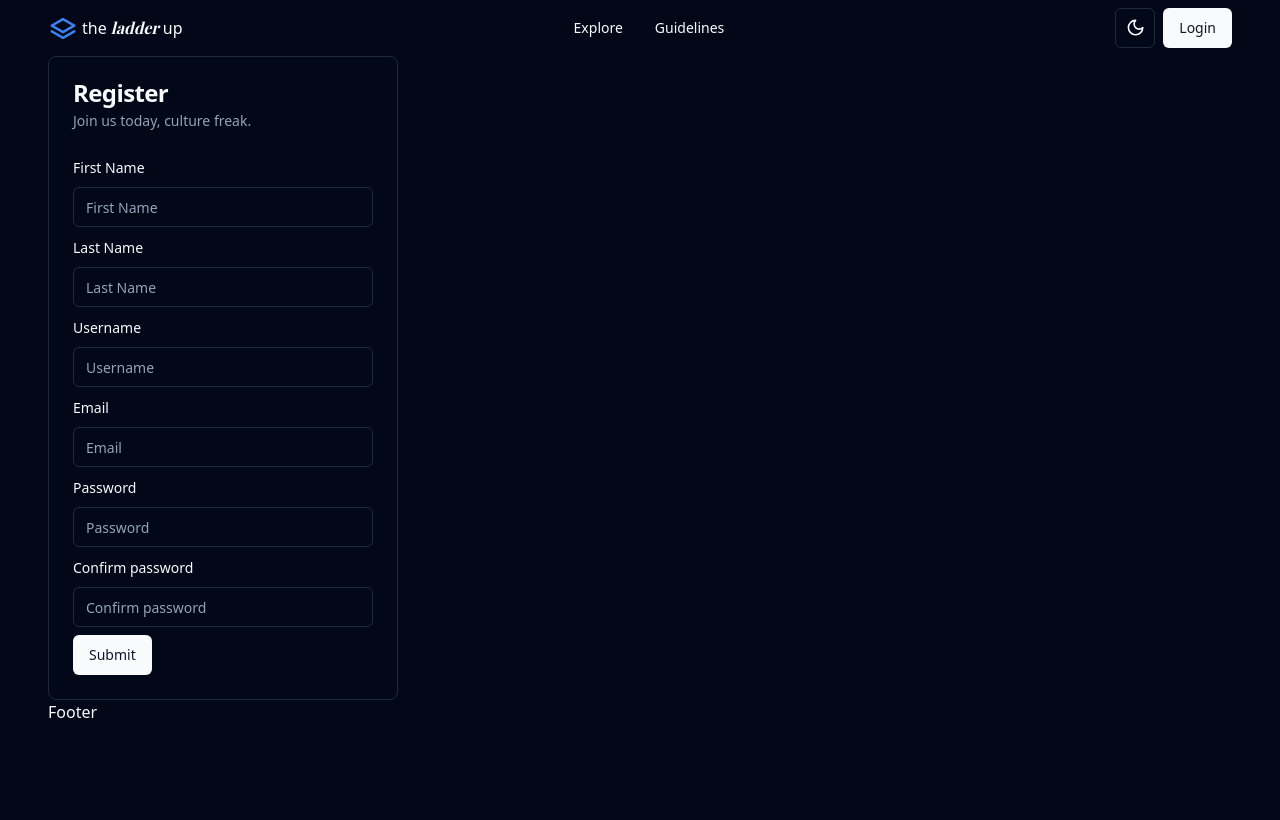
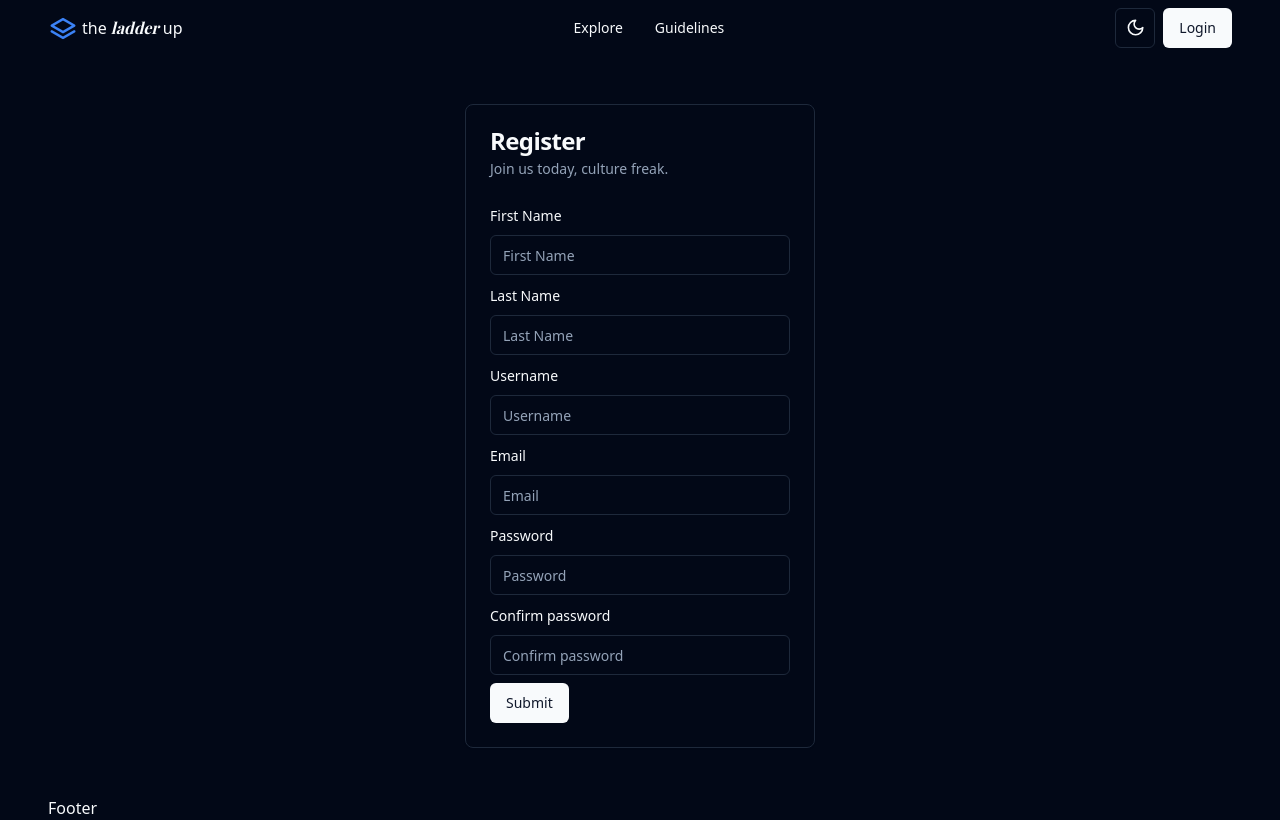
Before and after one commit to whoisrobb/the-ladder-up, a React (Vite) app in the folder client/: page /register in a window 1280 px wide. Built offline with nearby package versions, Linux system fonts and the light colour scheme; a web font is replaced by a local one.

Commit message:
bug fixes

```diff
--- a/client/src/pages/Register.tsx
+++ b/client/src/pages/Register.tsx
@@ -49,6 +49,7 @@ const Register = () => {
   }
 
   return (
+    <div className="py-12 flex justify-center">
       <Card className="w-[350px]">
         <CardHeader>
           <CardTitle>Register</CardTitle>
@@ -146,6 +147,7 @@ const Register = () => {
           </Form>
         </CardContent>
       </Card>
+    </div>
   )
 }
 
```
Lines whose indentation alone changed are shown as unchanged.
